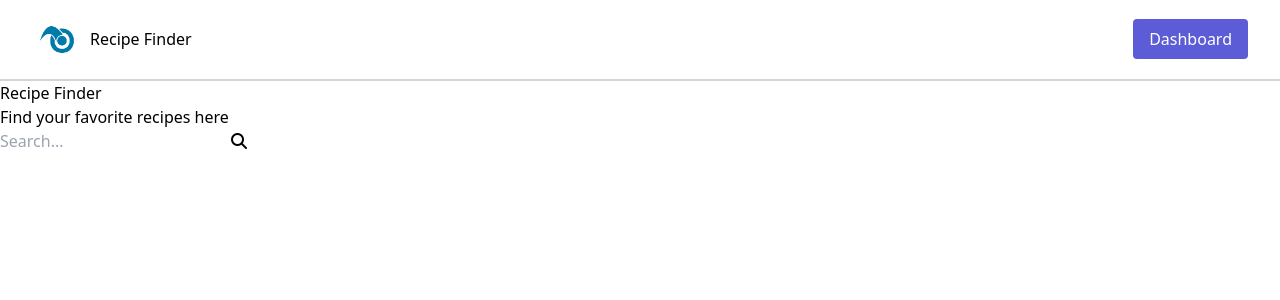
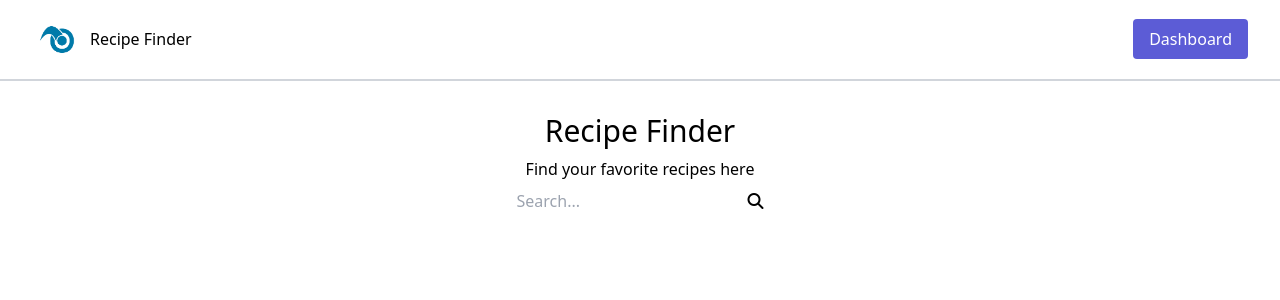
Before and after one commit to minhvyha/RecipeFinder, a Next.js app: page / in a window 1280 px wide. Shown: the top 300 px of the page. Built offline with nearby package versions, Linux system fonts and the light colour scheme.

Commit message:
Update Main component layout and styles

```diff
--- a/components/Main.tsx
+++ b/components/Main.tsx
@@ -2,14 +2,16 @@ import React from 'react'
 
 const Main = () => {
   return (
-    <div>
-      <header>
-        <h1>Recipe Finder</h1>
+    <div className='flex justify-center flex-col items-center w-full py-8 gap-2 '>
+      <header className='text-center flex flex-col gap-2'>
+        <h1 className='text-3xl'>Recipe Finder</h1>
         <h2>Find your favorite recipes here</h2>
       </header>
-      <div>
+      <div className="">
         <input type="text" placeholder="Search..." />
-        <i className="fa fa-search"></i>
+        <button>
+          <i className="fa fa-search"></i>
+        </button>
       </div>
     </div>
   )
```
